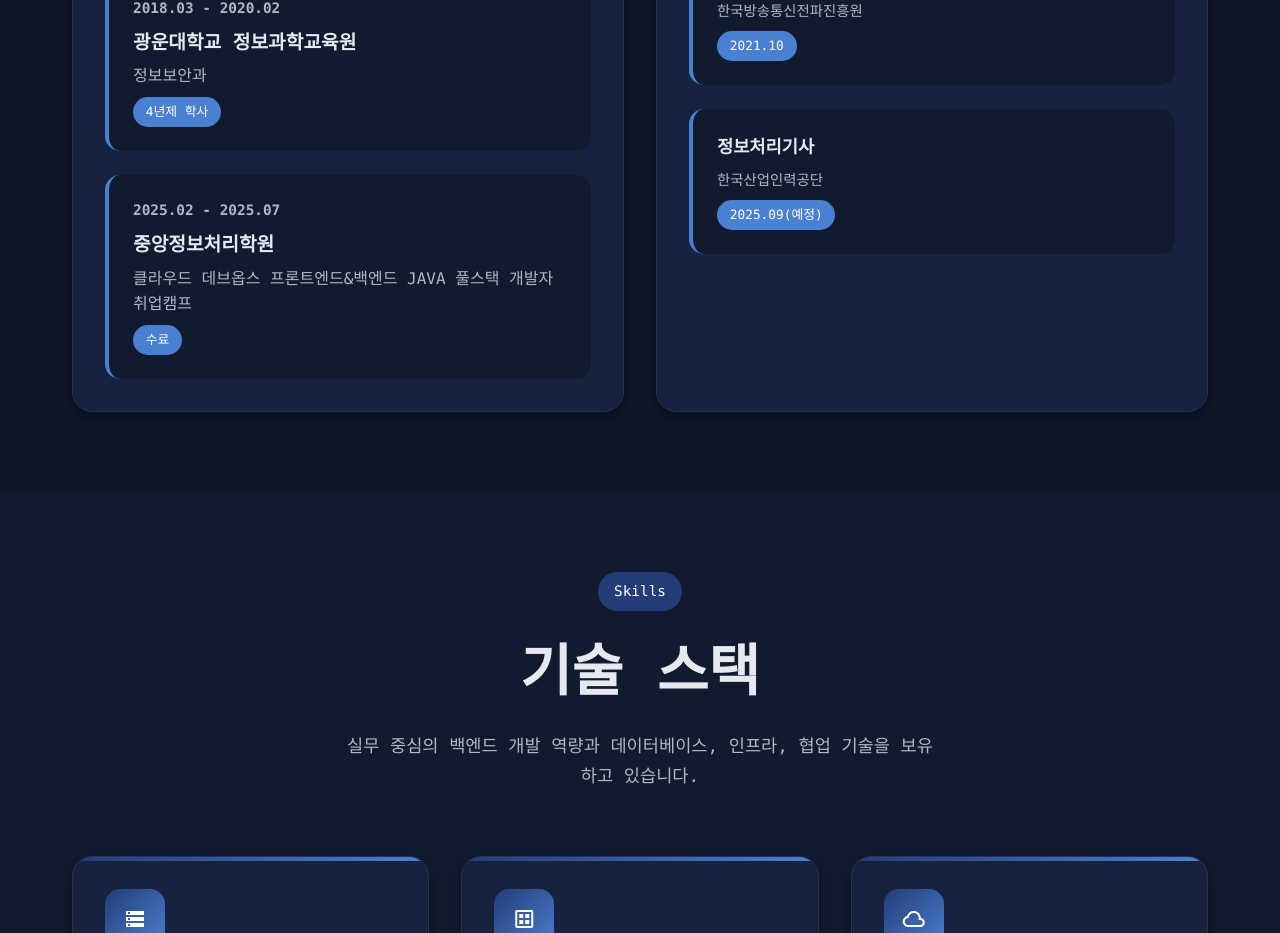
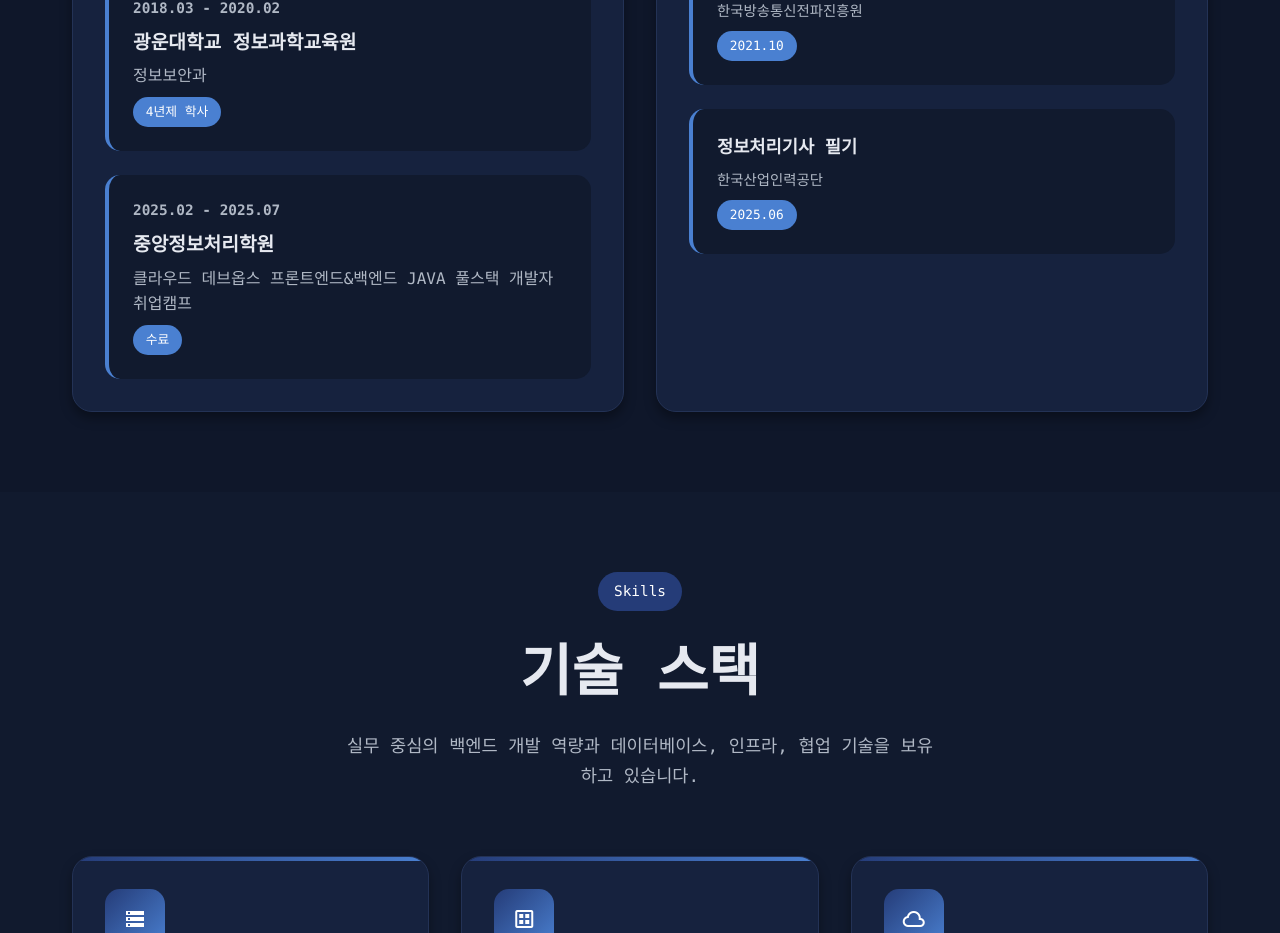
Before and after one commit to Dae-Ban/portfolio, a React (Create React App) app: page / in a window 1280 px wide. Shown: the part 2360-3293 px from the top of the page. Built offline with nearby package versions, Linux system fonts and the light colour scheme; a web font is replaced by a local one.

Commit message:
내용 수정

```diff
--- a/src/components/MyPortfolio.tsx
+++ b/src/components/MyPortfolio.tsx
@@ -268,9 +268,9 @@ export default function MyPortfolio() {
                                         <div className="certificate-date">2021.10</div>
                                     </div>
                                     <div className="certificate-item">
-                                        <div className="certificate-name">정보처리기사</div>
+                                        <div className="certificate-name">정보처리기사 필기</div>
                                         <div className="certificate-org">한국산업인력공단</div>
-                                        <div className="certificate-date">2025.09(예정)</div>
+                                        <div className="certificate-date">2025.06</div>
                                     </div>
                                 </div>
                             </div>
```
